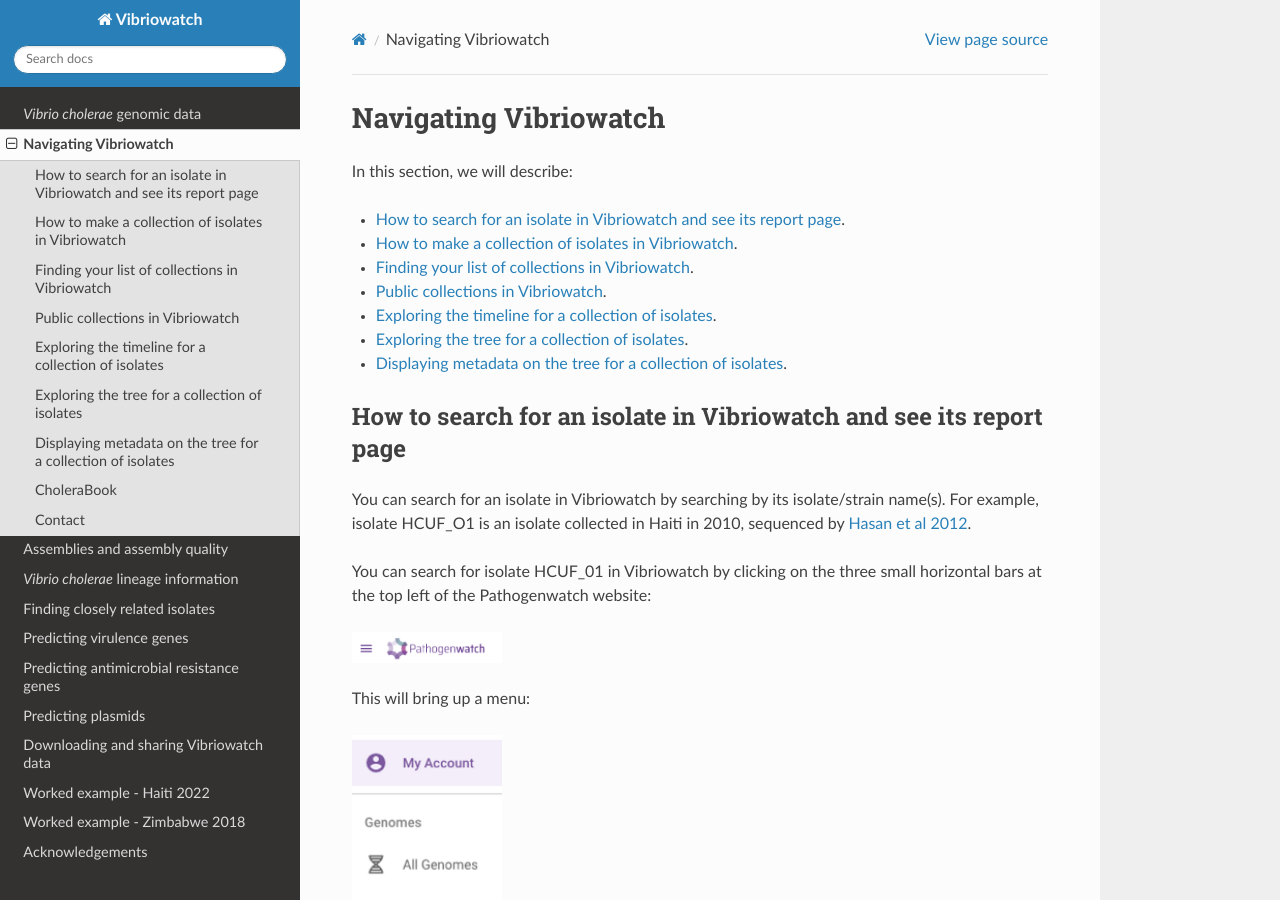
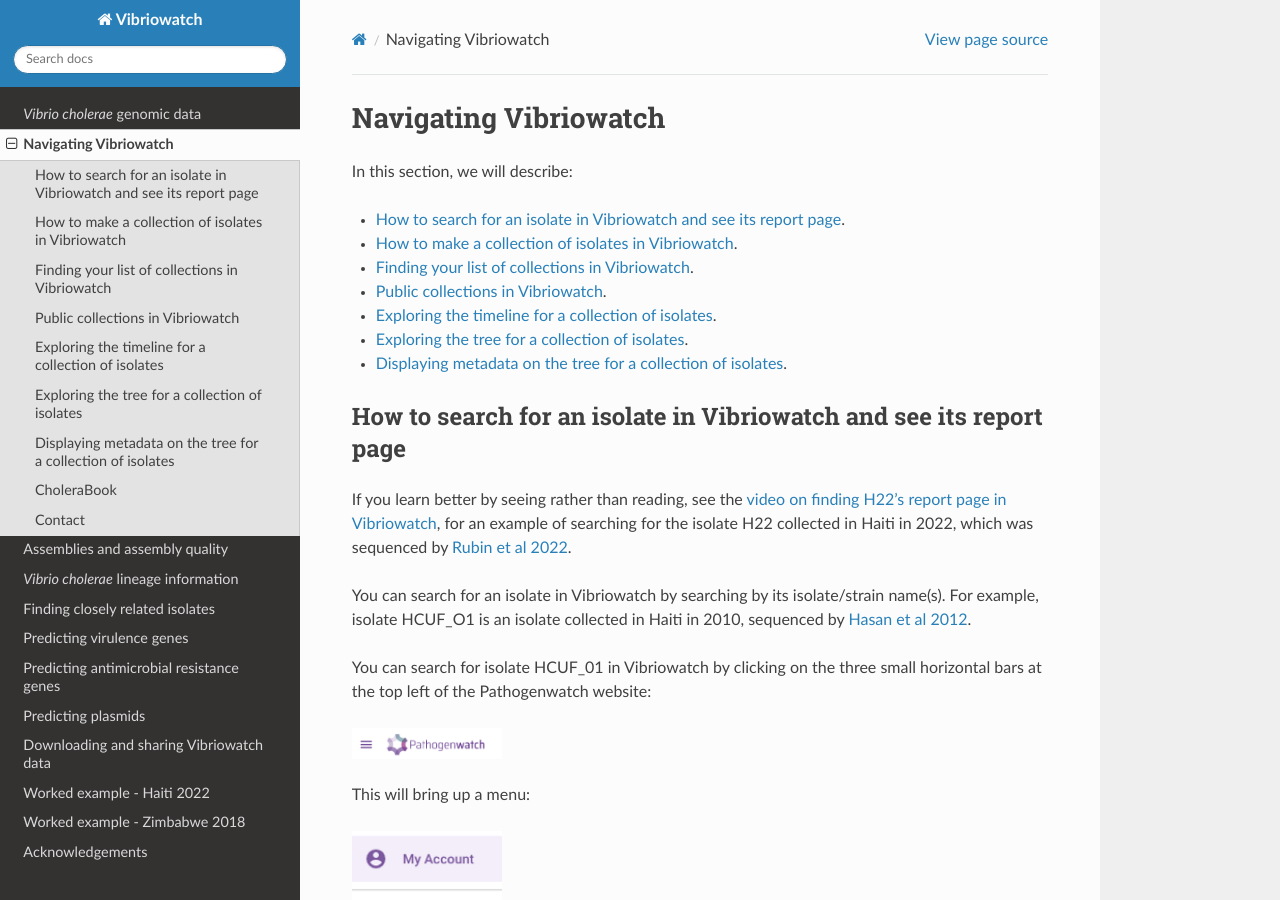
Before and after one commit to avrilcoghlan/vibriowatch, a Sphinx documentation site: the page built from docs/source/navigating.rst, in a window 1280 px wide and 900 px high. Built offline with Sphinx 7.4.7 and the Read the Docs theme 3.1.0, drawn with Linux system fonts in a browser that asks for light colours.

Commit message:
Update navigating.rst

```diff
--- a/docs/source/navigating.rst
+++ b/docs/source/navigating.rst
@@ -13,6 +13,13 @@
 
 How to search for an isolate in Vibriowatch and see its report page
 -------------------------------------------------------------------
+
+If you learn better by seeing rather than reading, see the `video on finding H22's report page in Vibriowatch`_, for an example
+of searching for the isolate H22 collected in Haiti in 2022, which was sequenced by `Rubin et al 2022`_.
+
+.. _video on finding H22's report page in Vibriowatch: https://youtu.be/7k79hfyTW4Q
+
+.. _Rubin et al 2022: https://pubmed.ncbi.nlm.nih.gov/36449726/
 
 You can search for an isolate in Vibriowatch by searching by its isolate/strain name(s).
 For example, isolate HCUF_O1 is an isolate collected in Haiti in 2010, sequenced by `Hasan et al 2012`_.
```
